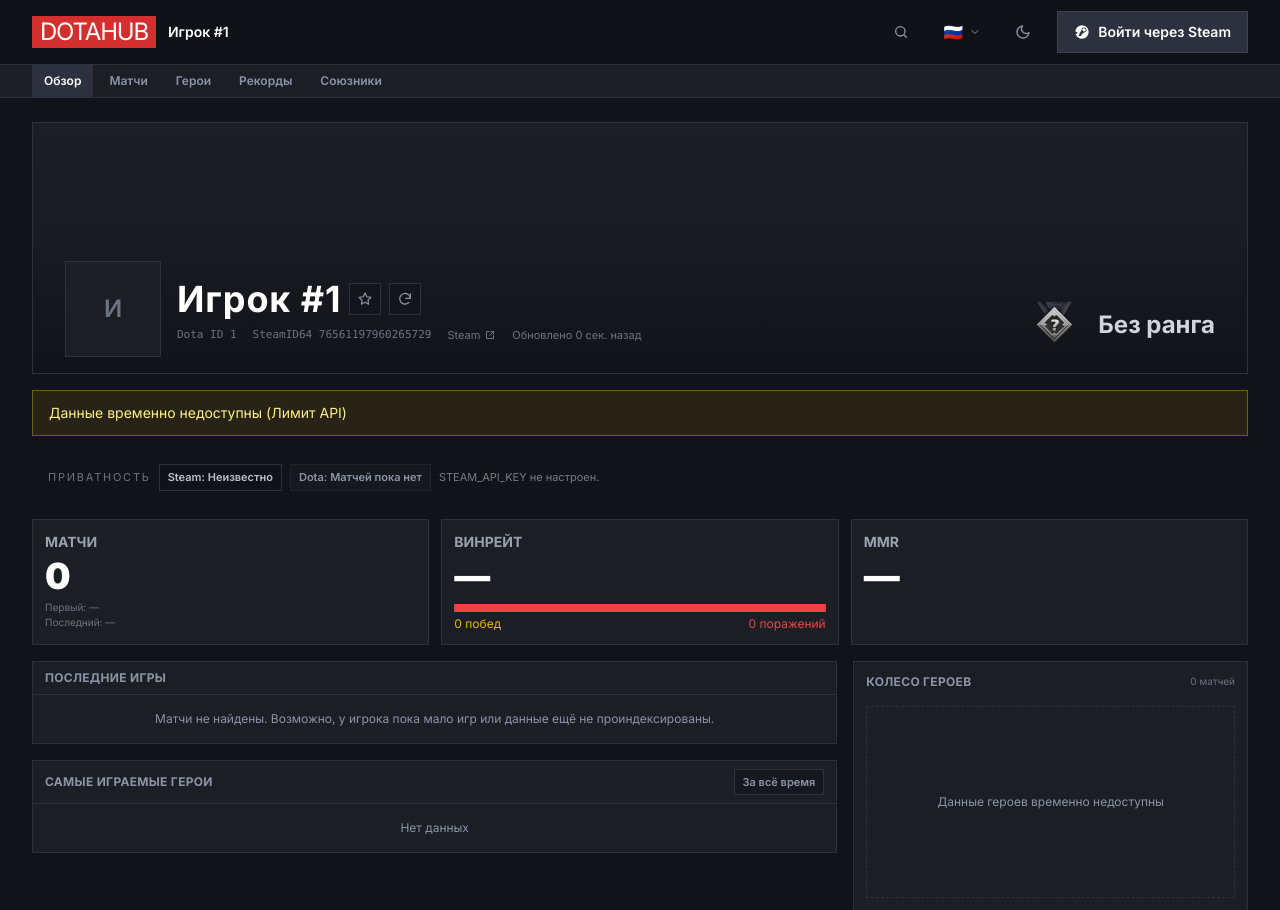
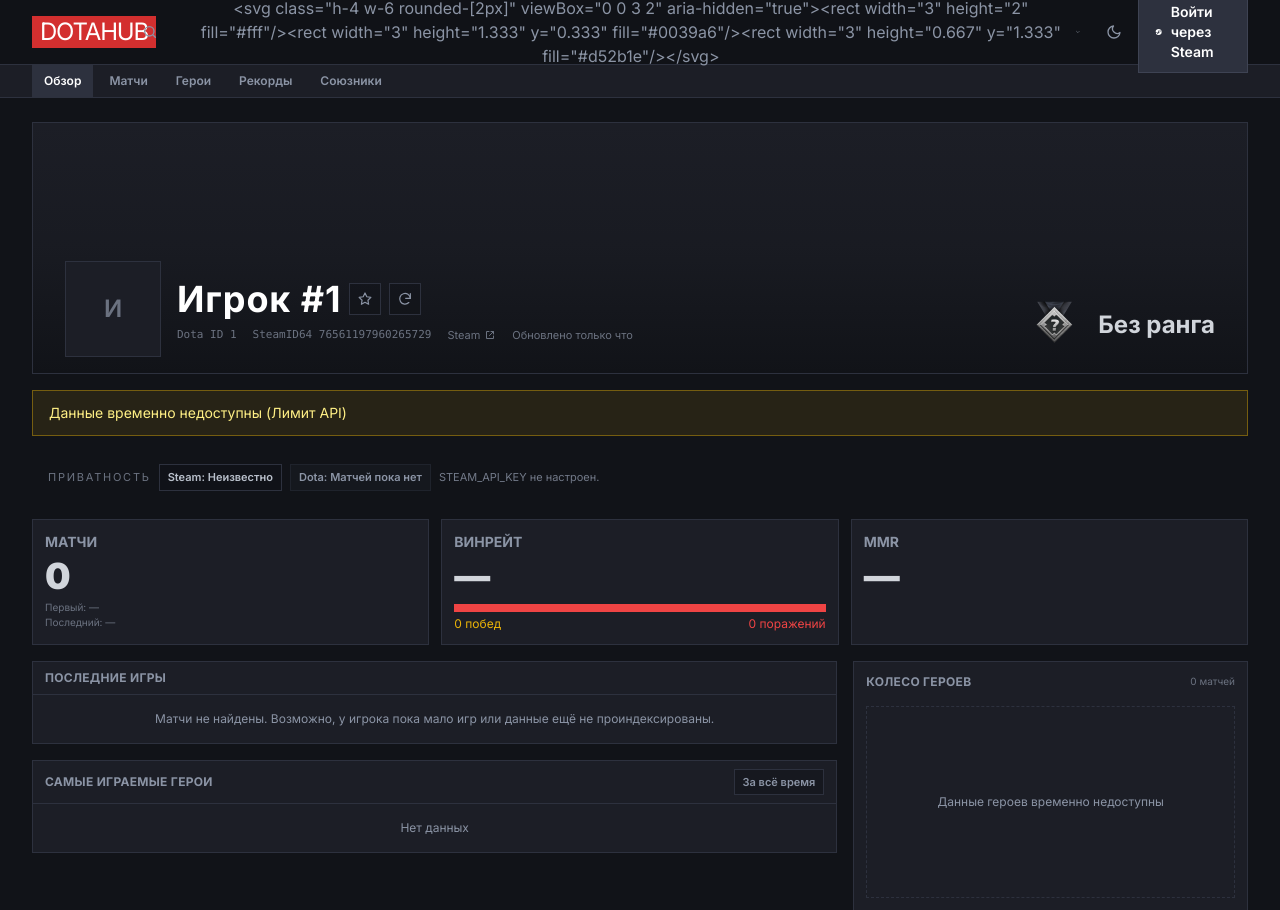
Before and after one commit to nymphernus/dota-hub, a Laravel app: page /dota/player/1 in a window 1280 px wide. Shown: the top 910 px of the page. Run offline with Laravel 12, Linux system fonts and the light colour scheme; data that the repository does not hold is empty; style sheets or scripts are compiled from the project's sources.

Commit message:
fix: cached_at crash, flags emoji and light theme color sweep

```diff
--- a/resources/css/app.css
+++ b/resources/css/app.css
@@ -303,3 +303,10 @@ html:not(.dark) .header-shell .text-mist-300,
 html:not(.dark) .nav-shell .text-mist-400 { color: #334155 !important; }
 html:not(.dark) .header-shell a:hover,
 html:not(.dark) .nav-shell a:hover { color: #0f172a !important; }
+
+html:not(.dark) .match-row.odd\:bg-\[\#1c1e26\]:nth-child(odd),
+html:not(.dark) .match-row:nth-child(odd) { background: #ffffff !important; }
+html:not(.dark) .match-row:nth-child(even) { background: #f8fafc !important; }
+html:not(.dark) .text-gray-400 { color: #475569 !important; }
+html:not(.dark) .text-gray-500 { color: #64748b !important; }
+html:not(.dark) .bg-gray-50 { background: #f8fafc !important; }
--- a/resources/views/components/player-header.blade.php
+++ b/resources/views/components/player-header.blade.php
@@ -103,12 +103,12 @@
 
                     <div class="mt-2 flex flex-wrap items-center gap-x-4 gap-y-1 text-[11px] text-mist-500">
                         <span class="font-mono">Dota ID {{ $player['account_id'] }}</span>
-                        <span class="font-mono">SteamID64 {{ $steamProfile['steam_id'] ?? $player['steam_id'] }}</span>
+                        <span class="font-mono">SteamID64 {{ $steamProfile['steam_id'] ?? $player['steam_id'] ?? '—' }}</span>
                         @if ($steamProfile['account_created_at'] ?? null)
                             <span>{{ __('ui.registration') }} {{ \Carbon\CarbonImmutable::parse($steamProfile['account_created_at'])->format('d.m.Y') }}</span>
                         @endif
                         <a href="{{ $player['profile_url'] ?: 'https://steamcommunity.com/profiles/'.$player['steam_id'] }}" target="_blank" rel="noopener noreferrer" class="inline-flex items-center gap-1 transition hover:text-accent-300">Steam <svg class="h-3 w-3" viewBox="0 0 24 24" fill="none" stroke="currentColor" stroke-width="2" aria-hidden="true"><path d="M14 5h5v5M19 5l-8 8M10 5H5v14h14v-5" stroke-linecap="round" stroke-linejoin="round" /></svg></a>
-                        <span>{{ __('ui.updated') }} {{ \Carbon\CarbonImmutable::parse($player['cached_at'])->diffForHumans(short: true) }}</span>
+                        <span>{{ __('ui.updated') }} {{ isset($player['cached_at']) ? \Carbon\CarbonImmutable::parse($player['cached_at'])->diffForHumans(short: true) : 'только что' }}</span>
                     </div>
                 </div>
             </div>
--- a/resources/views/components/player-metrics.blade.php
+++ b/resources/views/components/player-metrics.blade.php
@@ -28,8 +28,8 @@
 
 <div class="mt-4 flex flex-wrap gap-3" role="list" aria-label="Ключевая статистика">
     <div class="card min-w-[150px] flex-1 p-3" role="listitem">
-        <p class="text-sm text-gray-400 font-bold uppercase">МАТЧИ</p>
-        <p class="mt-1 text-4xl font-black text-white">{{ number_format($games, 0, '.', ' ') }}</p>
+        <p class="text-sm text-mist-400 font-bold uppercase">МАТЧИ</p>
+        <p class="mt-1 text-4xl font-black text-mist-200">{{ number_format($games, 0, '.', ' ') }}</p>
         <div class="mt-1 text-[10px] text-mist-500">
             <div>Первый: {{ $fmt($firstMatch) }}</div>
             <div>Последний: {{ $fmt($lastMatch) }}</div>
@@ -50,27 +50,27 @@
     </div>
 
     <div class="card min-w-[150px] flex-1 p-3" role="listitem">
-        <p class="text-sm text-gray-400 font-bold uppercase">ВИНРЕЙТ</p>
+        <p class="text-sm text-mist-400 font-bold uppercase">ВИНРЕЙТ</p>
         <p class="mt-1 text-4xl font-black">
             @if ($winrate !== null)
                 <span class="{{ $winrateValue >= 50 ? 'text-green-500' : 'text-red-500' }}">{{ number_format($winrateValue, 1, '.', '') }}%</span>
             @else
-                <span class="text-white">—</span>
+                <span class="text-mist-200">—</span>
             @endif
         </p>
         <div class="mt-2 flex h-2 w-full rounded overflow-hidden">
             <div class="h-full bg-yellow-500" style="width: {{ $winrateValue }}%"></div>
             <div class="h-full bg-red-500" style="width: {{ max(0, 100 - $winrateValue) }}%"></div>
         </div>
-        <div class="flex justify-between text-xs text-gray-400 mt-1">
+        <div class="flex justify-between text-xs text-mist-400 mt-1">
             <span class="text-yellow-500">{{ $wins }} побед</span>
             <span class="text-red-500">{{ $losses }} поражений</span>
         </div>
     </div>
 
     <div class="card min-w-[150px] flex-1 p-3" role="listitem">
-        <p class="text-sm text-gray-400 font-bold uppercase">MMR</p>
-        <p class="mt-1 text-4xl font-black text-white">
+        <p class="text-sm text-mist-400 font-bold uppercase">MMR</p>
+        <p class="mt-1 text-4xl font-black text-mist-200">
             {{ $player['mmr_estimate'] !== null ? number_format($player['mmr_estimate'], 0, '.', ' ') : '—' }}
         </p>
     </div>
--- a/resources/views/dota/partials/match-row.blade.php
+++ b/resources/views/dota/partials/match-row.blade.php
@@ -63,7 +63,7 @@
     $isRanked = (int) ($match['lobby_type'] ?? 0) === 7 || $gameMode === 22;
 @endphp
 <tr @class([
-    'group transition odd:bg-[#1c1e26] even:bg-[#111318] hover:bg-ink-700/60',
+    'group transition odd:bg-[#1c1e26] even:bg-[#111318] hover:bg-ink-700/60 match-row',
 ])
     @if ($matchUrl)
         data-href="{{ $matchUrl }}"
--- a/resources/views/layouts/app.blade.php
+++ b/resources/views/layouts/app.blade.php
@@ -91,15 +91,15 @@
 
                 <div class="relative" x-data="{ open: false }" @click.outside="open = false" @keydown.escape.window="open = false">
                     <button type="button" @click="open = !open" class="flex items-center gap-1.5 h-9 px-2 rounded-none text-mist-400 transition hover:bg-ink-700 hover:text-white" :aria-expanded="open.toString()" aria-haspopup="true" title="{{ __('ui.language') }}">
-                        <span class="text-base leading-none">{{ $currentLocale === 'en' ? '🇬🇧' : '🇷🇺' }}</span>
+                        <span class="inline-flex items-center">{{ $currentLocale === 'en' ? '<svg class="h-4 w-6 rounded-[2px]" viewBox="0 0 60 30" aria-hidden="true"><clipPath id="gb"><rect width="60" height="30"/></clipPath><g clip-path="url(#gb)"><rect width="60" height="30" fill="#012169"/><path d="M0,0 60,30 M60,0 0,30" stroke="#fff" stroke-width="6"/><path d="M0,0 60,30 M60,0 0,30" stroke="#C8102E" stroke-width="4" clip-path="url(#gb)"/><path d="M30,0 v30 M0,15 h60" stroke="#fff" stroke-width="10"/><path d="M30,0 v30 M0,15 h60" stroke="#C8102E" stroke-width="6"/></g></svg>' : '<svg class="h-4 w-6 rounded-[2px]" viewBox="0 0 3 2" aria-hidden="true"><rect width="3" height="2" fill="#fff"/><rect width="3" height="1.333" y="0.333" fill="#0039a6"/><rect width="3" height="0.667" y="1.333" fill="#d52b1e"/></svg>' }}</span>
                         <svg class="h-3 w-3 transition" :class="open ? 'rotate-180' : ''" viewBox="0 0 24 24" fill="none" stroke="currentColor" stroke-width="2"><path d="M6 9l6 6 6-6" stroke-linecap="round" stroke-linejoin="round"/></svg>
                     </button>
                     <div x-show="open" x-cloak x-transition.opacity.duration.150ms class="absolute right-0 top-10 z-50 w-40 border border-line bg-ink-800 py-1 shadow-lg">
                         <a href="{{ route('lang.switch', ['locale' => 'ru']) }}" class="flex items-center gap-2 px-3 py-2 text-sm {{ $currentLocale === 'ru' ? 'text-white bg-ink-700' : 'text-mist-300 hover:bg-ink-700 hover:text-white' }}">
-                            <span class="text-base leading-none">🇷🇺</span><span>{{ __('ui.russian') }}</span>
+                            <span class="inline-flex items-center"><svg class="h-4 w-6 rounded-[2px]" viewBox="0 0 3 2" aria-hidden="true"><rect width="3" height="2" fill="#fff"/><rect width="3" height="1.333" y="0.333" fill="#0039a6"/><rect width="3" height="0.667" y="1.333" fill="#d52b1e"/></svg></span><span>{ __('ui.russian') }</span>
                         </a>
                         <a href="{{ route('lang.switch', ['locale' => 'en']) }}" class="flex items-center gap-2 px-3 py-2 text-sm {{ $currentLocale === 'en' ? 'text-white bg-ink-700' : 'text-mist-300 hover:bg-ink-700 hover:text-white' }}">
-                            <span class="text-base leading-none">🇬🇧</span><span>{{ __('ui.english') }}</span>
+                            <span class="inline-flex items-center"><svg class="h-4 w-6 rounded-[2px]" viewBox="0 0 60 30" aria-hidden="true"><clipPath id="gb"><rect width="60" height="30"/></clipPath><g clip-path="url(#gb)"><rect width="60" height="30" fill="#012169"/><path d="M0,0 60,30 M60,0 0,30" stroke="#fff" stroke-width="6"/><path d="M0,0 60,30 M60,0 0,30" stroke="#C8102E" stroke-width="4" clip-path="url(#gb)"/><path d="M30,0 v30 M0,15 h60" stroke="#fff" stroke-width="10"/><path d="M30,0 v30 M0,15 h60" stroke="#C8102E" stroke-width="6"/></g></svg></span><span>{ __('ui.english') }</span>
                         </a>
                     </div>
                 </div>
```
